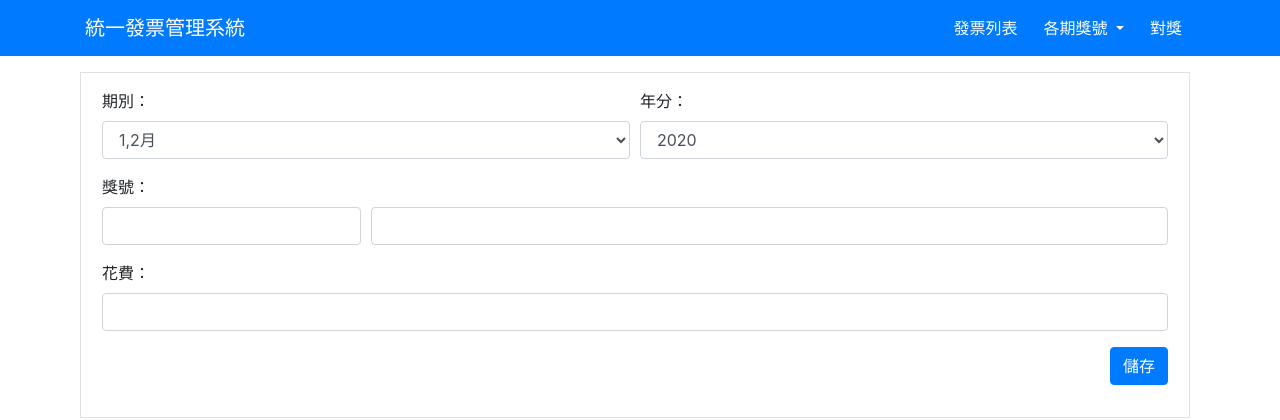
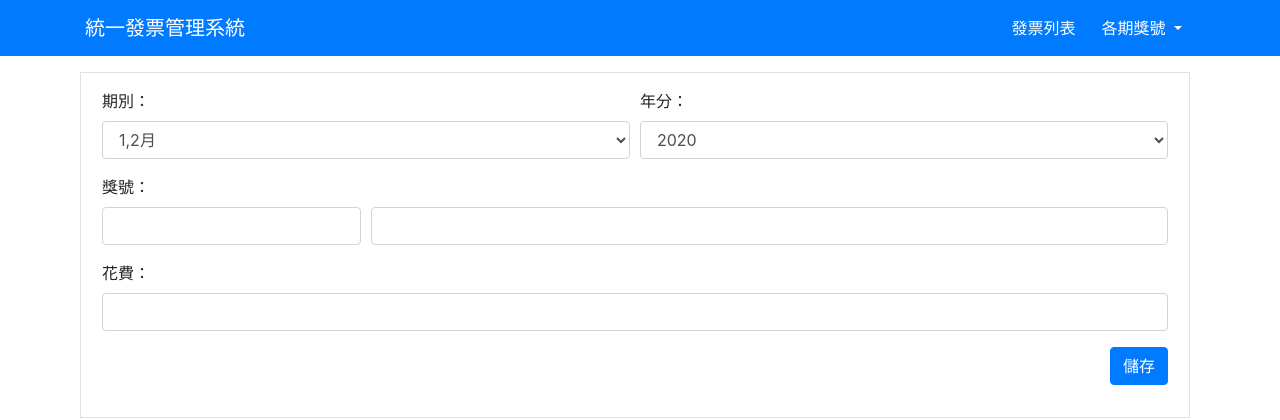
Before and after one commit to Logan-zh/invoice, a PHP site: page /index.php in a window 1280 px wide. Shown: the top 420 px of the page. Run offline with PHP 8.4, Linux system fonts and the light colour scheme.

Commit message:
刪除多餘按鈕

```diff
--- a/award.php
+++ b/award.php
@@ -32,14 +32,12 @@
         echo "<tr><td>期別：</td><td>".$_GET['period']."</td></tr>";
 
         $aw = $_GET['aw'];
-
         $data = [
             'year' => $_GET['year'],
             'period' => $_GET['period'],
             'type' => $award_type[$_GET['aw']][1],
         ];
         $award_nums = num('award_number',$data);
-
         echo "<tr><td>獎號數量：</td><td>". $award_nums."</td></tr>";
 
         $award_numbers = all('award_number',$data);
--- a/layout/header.php
+++ b/layout/header.php
@@ -13,7 +13,6 @@
                     <a class="dropdown-item" href="invoice.php?period=<?=ceil(date('n')/2)?>">當期獎號</a>
                   </div>
                 </div>
-                <a class="btn btn-primary" href="#">對獎</a>
               </div>
           </div>
       </nav>
```
